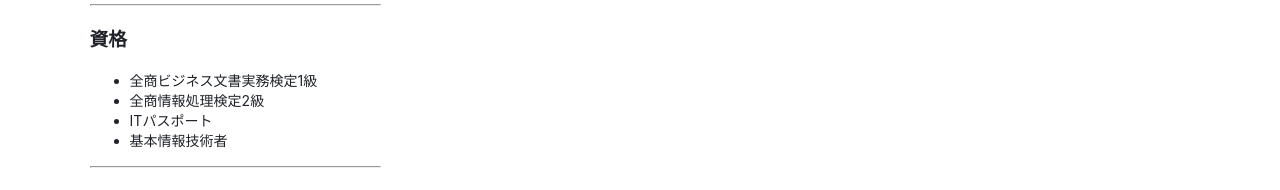
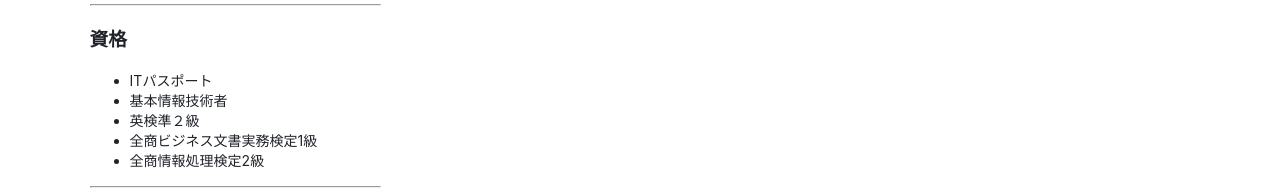
Before and after one commit to ken7python/ken7python.github.io, a Vue app: page / in a window 1280 px wide. Shown: the part 720-910 px from the top of the page. Built offline with nearby package versions, Linux system fonts and the light colour scheme.

Commit message:
update skills

```diff
--- a/src/views/Home.vue
+++ b/src/views/Home.vue
@@ -31,10 +31,11 @@
           <div id="idSkill">
             <h3>資格</h3>
             <ul>
+              <li>ITパスポート</li>
+              <li>基本情報技術者</li>
+              <li>英検準２級</li>
               <li>全商ビジネス文書実務検定1級</li>
               <li>全商情報処理検定2級</li>
-              <li>ITパスポート</li>
-              <li>基本情報技術者</li>
             </ul>
           </div>
           <hr>
```
